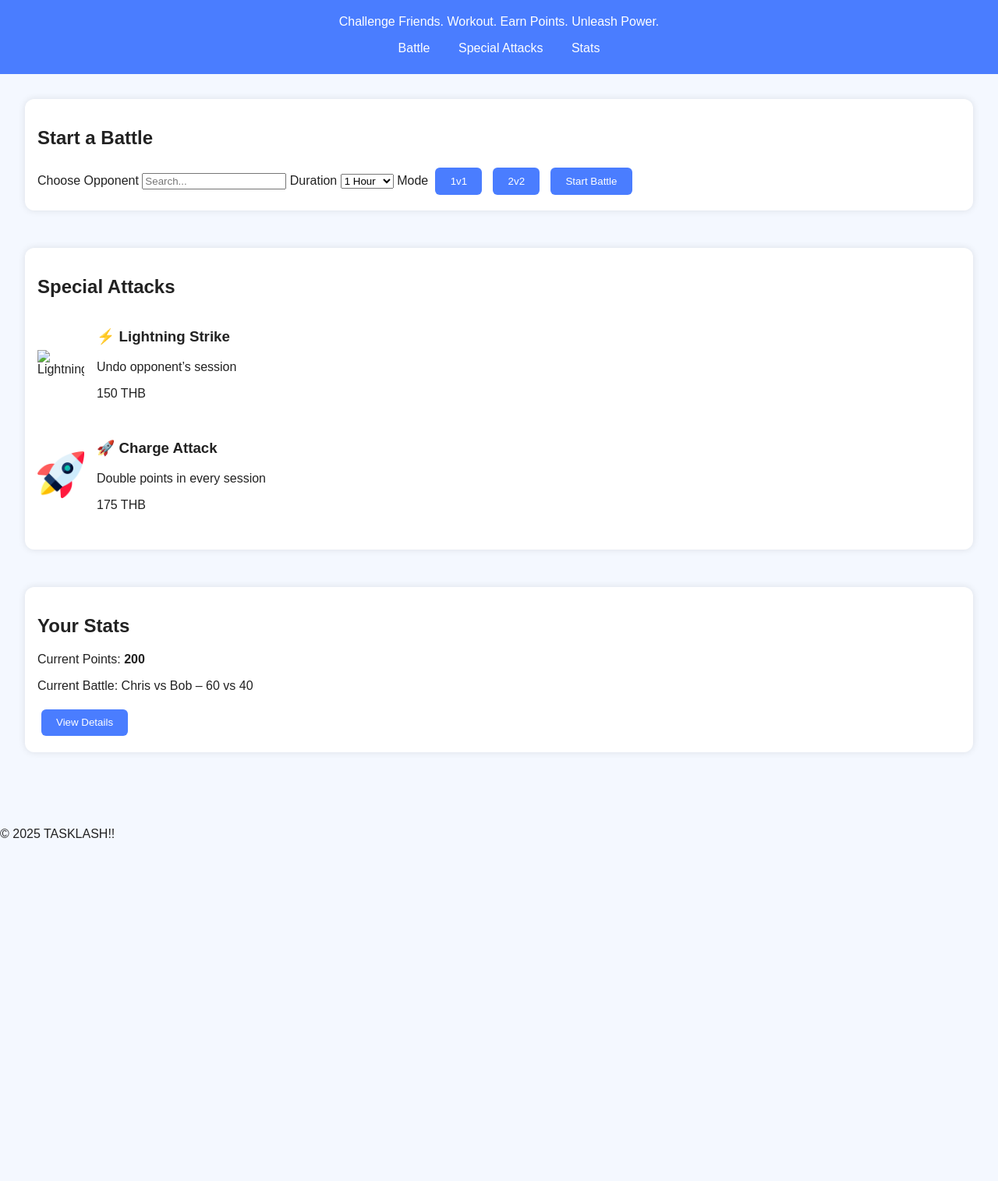
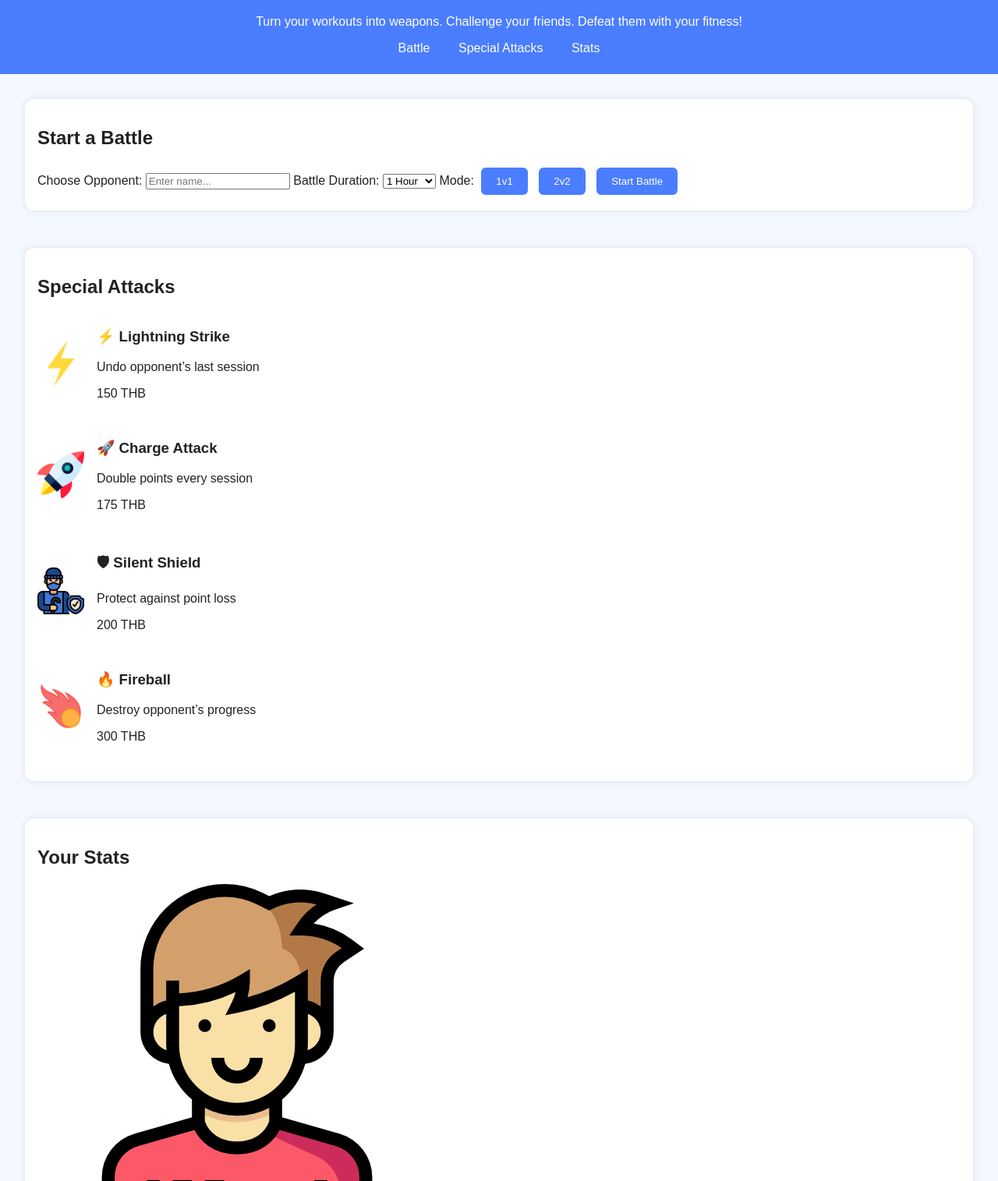
Before and after one commit to Maulik123-cool/TASKHLASH-, a plain HTML site: page index.html in a window 1280 px wide. Shown: the part 85-1600 px from the top of the page at 78% size. Before the commit the page ends 1180 px from the top, so only its background shows below. Drawn offline with Linux system fonts and the light colour scheme.

Commit message:
Update index.html

```diff
--- a/index.html
+++ b/index.html
@@ -1,15 +1,15 @@
 <!DOCTYPE html>
 <html lang="en">
 <head>
-  <meta charset="UTF-8" />
-  <meta name="viewport" content="width=device-width, initial-scale=1.0"/>
+  <meta charset="UTF-8">
+  <meta name="viewport" content="width=device-width, initial-scale=1.0">
   <title>TASKLASH!!</title>
-  <link rel="stylesheet" href="style.css" />
+  <link rel="stylesheet" href="style.css">
 </head>
 <body>
   <header>
     <h1>TASKLASH!!</h1>
-    <p>Challenge Friends. Workout. Earn Points. Unleash Power.</p>
+    <p>Turn your workouts into weapons. Challenge your friends. Defeat them with your fitness!</p>
     <nav>
       <a href="#battle">Battle</a>
       <a href="#store">Special Attacks</a>
@@ -20,10 +20,10 @@
   <main>
     <section id="battle">
       <h2>Start a Battle</h2>
-      <label>Choose Opponent</label>
-      <input type="text" placeholder="Search..."/>
+      <label>Choose Opponent:</label>
+      <input type="text" placeholder="Enter name...">
 
-      <label>Duration</label>
+      <label>Battle Duration:</label>
       <select>
         <option>1 Hour</option>
         <option>1 Day</option>
@@ -31,7 +31,7 @@
         <option>Custom</option>
       </select>
 
-      <label>Mode</label>
+      <label>Mode:</label>
       <button>1v1</button>
       <button>2v2</button>
 
@@ -40,37 +40,79 @@
 
     <section id="store">
       <h2>Special Attacks</h2>
+
       <div class="attack-card">
-        <img src="assets/icons/lightning.png" alt="Lightning">
+        <img src="assets/icons/light.png" alt="Lightning">
         <div>
           <h3>⚡ Lightning Strike</h3>
-          <p>Undo opponent’s session</p>
+          <p>Undo opponent’s last session</p>
           <p>150 THB</p>
         </div>
       </div>
+
       <div class="attack-card">
         <img src="assets/icons/rocket.png" alt="Rocket">
         <div>
           <h3>🚀 Charge Attack</h3>
-          <p>Double points in every session</p>
+          <p>Double points every session</p>
           <p>175 THB</p>
         </div>
       </div>
-      <!-- Add more here -->
+
+      <div class="attack-card">
+        <img src="assets/icons/thief.png" alt="Shield">
+        <div>
+          <h3>🛡 Silent Shield</h3>
+          <p>Protect against point loss</p>
+          <p>200 THB</p>
+        </div>
+      </div>
+
+      <div class="attack-card">
+        <img src="assets/icons/fireball.png" alt="Fireball">
+        <div>
+          <h3>🔥 Fireball</h3>
+          <p>Destroy opponent’s progress</p>
+          <p>300 THB</p>
+        </div>
+      </div>
     </section>
 
     <section id="stats">
       <h2>Your Stats</h2>
-      <p>Current Points: <strong id="points">200</strong></p>
-      <p>Current Battle: Chris vs Bob – 60 vs 40</p>
-      <button onclick="viewDetails()">View Details</button>
+      <div class="profile">
+        <img src="assets/avatar/athlete.png" alt="You">
+        <p><strong>Player:</strong> You</p>
+        <p><strong>Points:</strong> <span id="points">200</span></p>
+        <p><strong>Current Battle:</strong> You vs Bob</p>
+      </div>
+
+      <div class="battle-view">
+        <h3>1v1 BATTLE</h3>
+        <div class="players">
+          <div>
+            <img src="assets/avatar/athlete.png" alt="You">
+            <p>You</p>
+            <p>60 POINTS</p>
+          </div>
+          <div>
+            <img src="assets/avatar/football-player.png" alt="Bob">
+            <p>Bob</p>
+            <p>40 POINTS</p>
+          </div>
+        </div>
+      </div>
     </section>
   </main>
 
   <footer>
-    <p>© 2025 TASKLASH!!</p>
+    <p>© 2025 TASKLASH!! All rights reserved.</p>
   </footer>
 
-  <script src="main.js"></script>
+  <script>
+    function startBattle() {
+      alert("Battle Started! Earn points by moving!");
+    }
+  </script>
 </body>
 </html>
```
